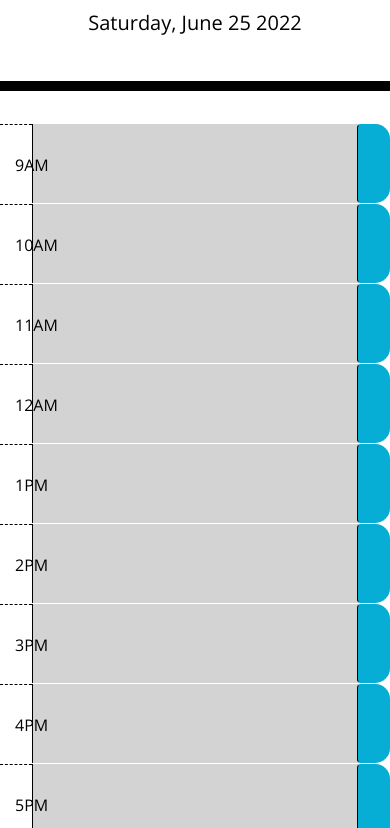
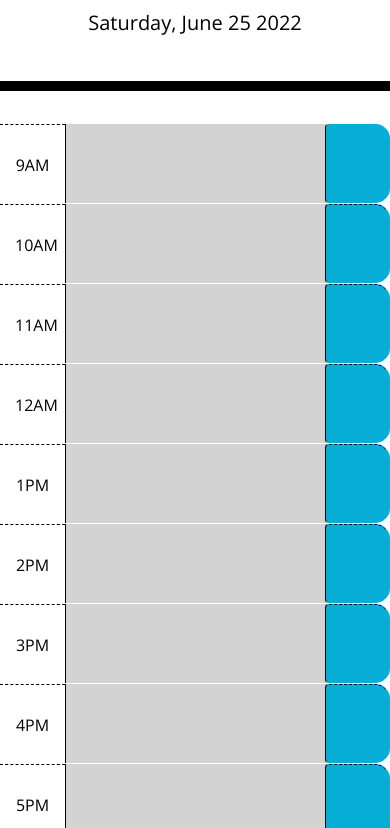
Before and after one commit to JenniferByrnes/Work-Day-Scheduler, a plain HTML site: page index.html in a window 390 px wide. Shown: the part 272-1100 px from the top of the page. Drawn offline with nearby package versions, Linux system fonts and the light colour scheme; a web font is replaced by a local one.

Commit message:
added responsiveness

```diff
--- a/index.html
+++ b/index.html
@@ -40,84 +40,84 @@
     <div class="container">
       <!-- Timeblocks are here -->
       <div id="9" class="row time-block">
-        <div class="col-1 hour">
+        <div class="col-2 col-md-1 hour">
           9AM
         </div>
-        <textarea id="agenda9" class="description col-10">
+        <textarea id="agenda9" class="description col-8 col-md-10">
         </textarea>
-        <button class="col-1 btn saveBtn"><i class="oi oi-box"></i>
+        <button class="col-2 col-md-1 btn saveBtn"><i class="oi oi-box"></i>
         </button>
       </div>
       <div id="10" class="row time-block">
-        <div class="col-1 hour">
+        <div class="col-2 col-md-1 hour">
           10AM
         </div>
-        <textarea id="agenda10" class="description col-10">
+        <textarea id="agenda10" class="description col-8 col-md-10">
         </textarea>
-        <button class="col-1 btn saveBtn"><i class="oi oi-box"></i>
+        <button class="col-2 col-md-1 hour btn saveBtn"><i class="oi oi-box"></i>
         </button>
       </div>
       <div id="11" class="row time-block">
-        <div class="col-1 hour">
+        <div class="col-2 col-md-1 hour">
           11AM
         </div>
-        <textarea id="agenda11" class="description col-10">
+        <textarea id="agenda11" class="description col-8 col-md-10">
         </textarea>
-        <button class="col-1 btn saveBtn"><i class="oi oi-box"></i>
+        <button class="col-2 col-md-1 hour btn saveBtn"><i class="oi oi-box"></i>
         </button>
       </div>
       <div id="12" class="row time-block">
-        <div class="col-1 hour">
+        <div class="col-2 col-md-1 hour">
           12AM
         </div>
-        <textarea id="agenda12" class="description col-10">
+        <textarea id="agenda12" class="description col-8 col-md-10">
         </textarea>
-        <button class="col-1 btn saveBtn"><i class="oi oi-box"></i>
+        <button class="col-2 col-md-1 hour btn saveBtn"><i class="oi oi-box"></i>
         </button>
       </div>
       <div id="13" class="row time-block">
-        <div class="col-1 hour">
+        <div class="col-2 col-md-1 hour">
           1PM
         </div>
-        <textarea id="agenda1" class="description col-10">
+        <textarea id="agenda1" class="description col-8 col-md-10">
         </textarea>
-        <button class="col-1 btn saveBtn"><i class="oi oi-box"></i>
+        <button class="col-2 col-md-1 hour btn saveBtn"><i class="oi oi-box"></i>
         </button>
       </div>
       <div id="14" class="row time-block">
-        <div class="col-1 hour">
+        <div class="col-2 col-md-1 hour">
           2PM
         </div>
-        <textarea id="agenda2" class="description col-10">
+        <textarea id="agenda2" class="description col-8 col-md-10">
         </textarea>
-        <button class="col-1 btn saveBtn"><i class="oi oi-box"></i>
+        <button class="col-2 col-md-1 hour btn saveBtn"><i class="oi oi-box"></i>
         </button>
       </div>
       <div id="15" class="row time-block">
-        <div class="col-1 hour">
+        <div class="col-2 col-md-1 hour">
           3PM
         </div>
-        <textarea id="agenda3" class="description col-10">
+        <textarea id="agenda3" class="description col-8 col-md-10">
         </textarea>
-        <button class="col-1 btn saveBtn"><i class="oi oi-box"></i>
+        <button class="col-2 col-md-1 hour btn saveBtn"><i class="oi oi-box"></i>
         </button>
       </div>
       <div id="16" class="row time-block">
-        <div class="col-1 hour">
+        <div class="col-2 col-md-1 hour">
           4PM
         </div>
-        <textarea id="agenda4" class="description col-10">
+        <textarea id="agenda4" class="description col-8 col-md-10">
         </textarea>
-        <button class="col-1 btn saveBtn"><i class="oi oi-box"></i>
+        <button class="col-2 col-md-1 hour btn saveBtn"><i class="oi oi-box"></i>
         </button>
       </div>
       <div id="17" class="row time-block">
-        <div class="col-1 hour">
+        <div class="col-2 col-md-1 hour">
           5PM
         </div>
-        <textarea id="agenda5" class="description col-10">
+        <textarea id="agenda5" class="description col-8 col-md-10">
         </textarea>
-        <button class="col-1 btn saveBtn"><i class="oi oi-box"></i>
+        <button class="col-2 col-md-1 hour btn saveBtn"><i class="oi oi-box"></i>
         </button>
       </div>
     </div>
```
